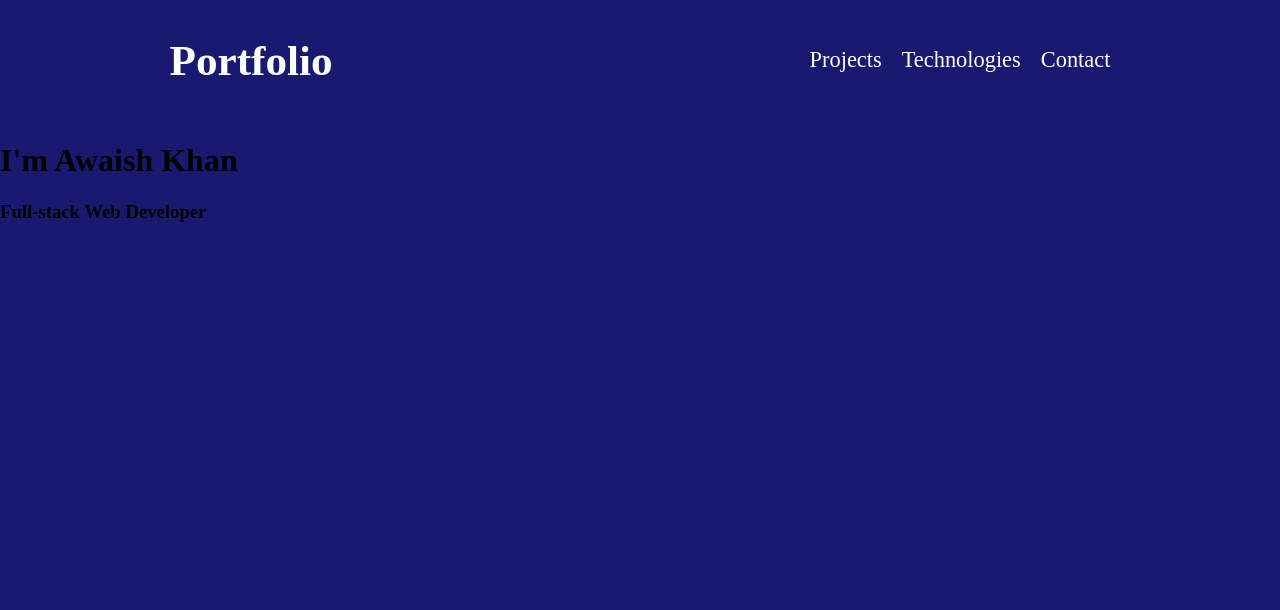
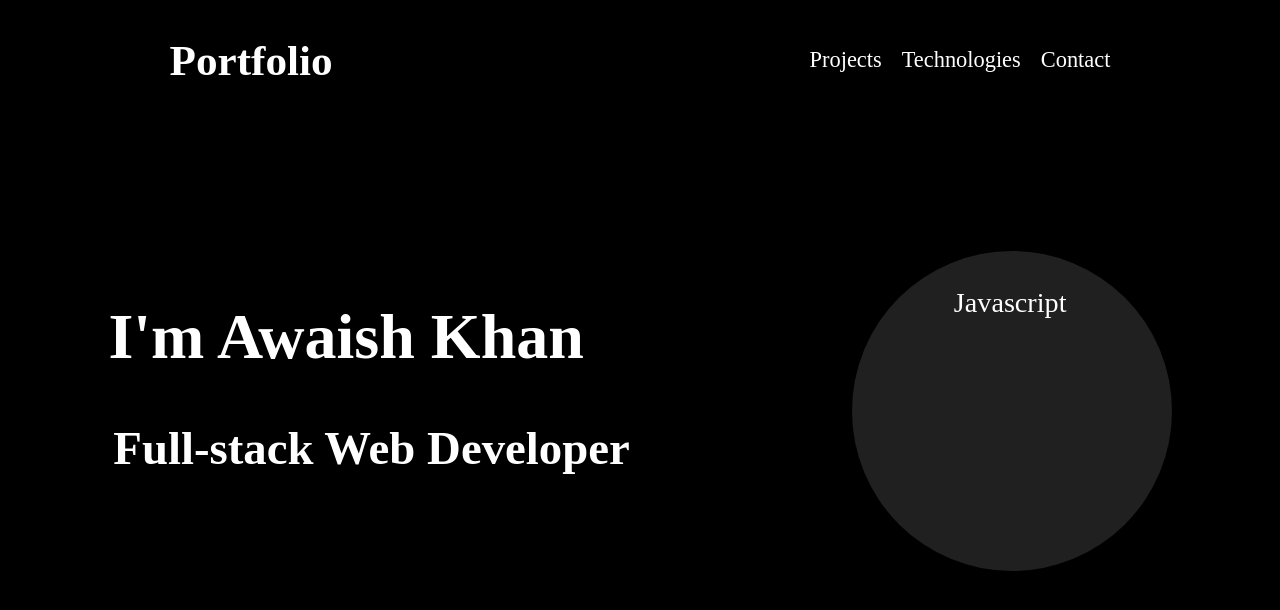
Before and after one commit to Awaish-prog/awaish-portfolio, a React (Create React App) app: page / in a window 1280 px wide. Shown: the top 610 px of the page. Built offline with nearby package versions, Linux system fonts and the light colour scheme.

Commit message:
Added projects object

```diff
--- a/src/CSS/App.css
+++ b/src/CSS/App.css
@@ -1,4 +1,4 @@
 body {
-    background-color: #191970;
+    background-color: black;
     margin: 0;
 }
--- /dev/null
+++ b/src/CSS/Introduction.css
@@ -0,0 +1,73 @@
+.introduction {
+    color: white;
+    display: flex;
+    height: 60vh;
+    justify-content: space-around;
+    align-items: center;
+    margin-top: 50px;
+}
+.intro-animation {
+    background-color: #202020;
+    width: 25vw;
+    height: 25vw;
+    border-radius: 50%;
+}
+.javascript-anim {
+    animation: javascript 5s infinite;
+}
+.intro-title > h1 {
+    font-size: 4rem;
+    margin: 0;
+}
+.intro-title > span {
+    font-size: 2.5rem;
+    margin: 0;
+}
+.roleContainer {
+    display: flex;
+    justify-content: center;
+}
+.role {
+    overflow: hidden;
+    white-space: nowrap;
+    text-align: center;
+    animation: changeWidth 2s infinite;
+    animation-direction: alternate;
+}
+
+@keyframes changeWidth {
+    from {
+        width: 0px;
+    }
+    to {
+        width: 550px;
+    }
+}
+
+@keyframes javascript {
+    0% {
+        margin-top: 10px;
+        margin-left: 10px;
+        font-size: 1.3rem;
+    }
+    25% {
+        margin-top: 50px;
+        margin-left: 150px;
+        font-size: 2rem;
+    }
+    50% {
+        margin-top: 100px;
+        margin-left: 300px;
+        font-size: 1.3rem;
+    }
+    75% {
+        margin-top: 50px;
+        margin-left: 150px;
+        font-size: 0.7rem;
+    }
+    100% {
+        margin-top: 10px;
+        margin-left: 10px;
+        font-size: 1.3rem;
+    }
+}
--- a/src/Components/Introduction.js
+++ b/src/Components/Introduction.js
@@ -1,8 +1,15 @@
+import "../CSS/Introduction.css"
+
 export default function Introduction(){
     return (
-        <>
-            <h1>I'm Awaish Khan</h1>
-            <h3>Full-stack Web Developer</h3>
-        </>
+        <section className="introduction">
+            <div className="intro-title">
+                <h1>I'm Awaish Khan</h1>
+                <span className="roleContainer"><h3 className="role">Full-stack Web Developer</h3></span>
+            </div>
+            <div className="intro-animation">
+                <p className="javascript-anim">Javascript</p>
+            </div>
+        </section>
     )
 }
--- a/src/Components/Projects.js
+++ b/src/Components/Projects.js
@@ -1,5 +1,33 @@
 export default function Projects(){
+    const projects = [
+        {
+            name: "Classroom App",
+            des: "Built a Classroom App",
+            github: "",
+            live: "",
+        },
+        {
+            name: "Social-connections App",
+            des: "Built a Social-connections App",
+            github: "",
+            live: "",
+        },
+        {
+            name: "Knight position App",
+            des: "Built a Knight position App",
+            github: "",
+            live: "",
+        },
+        {
+            name: "Book Matching App",
+            des: "Built a Book Matching App",
+            github: "",
+            live: "",
+        }
+    ]
     return (
-        <></>
+        <section className="projects">
+
+        </section>
     )
 }
```
Also changed, not shown: src/Components/Project.js (added).
